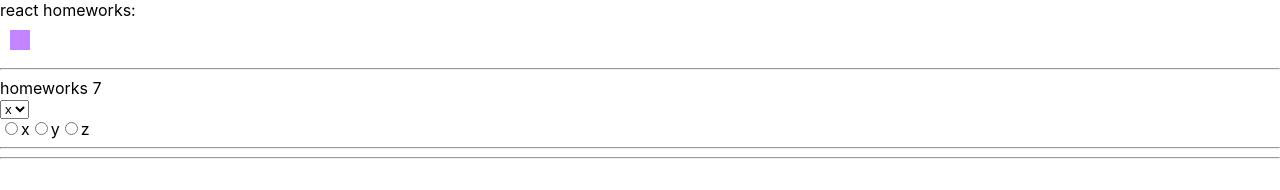
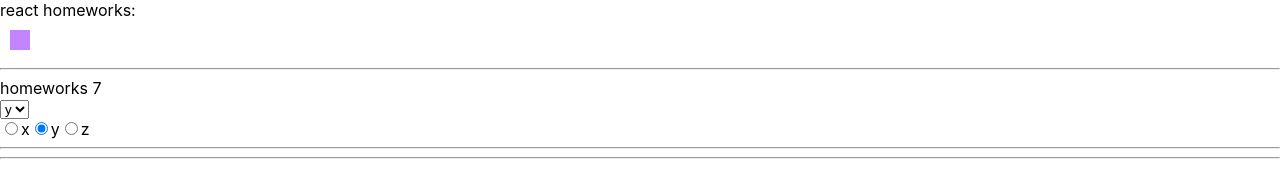
Before and after one commit to Lapa17/homeworks-lapa, a React (Create React App) app: page /#/junior in a window 1280 px wide. Shown: the top 190 px of the page. Built offline with nearby package versions, Linux system fonts and the light colour scheme.

Commit message:
HW7 func is done

```diff
--- a/src/p2-homeworks/h7/common/c5-SuperSelect/SuperSelect.tsx
+++ b/src/p2-homeworks/h7/common/c5-SuperSelect/SuperSelect.tsx
@@ -14,14 +14,14 @@ const SuperSelect: React.FC<SuperSelectPropsType> = (
         ...restProps
     }
 ) => {
-    const mappedOptions: JSX.Element[] = options ? options.map(m => {
-        return <option value={restProps.value}>{m}</option>
+    const mappedOptions: JSX.Element[] = options ? options.map((m,i) => {
+        return <option value={m} key={m + '-' + i}>{m}</option>
     })
         : []; // map options with key
 
     const onChangeCallback = (e: ChangeEvent<HTMLSelectElement>) => {
-        // onChange()
-        onChangeOption(e.currentTarget.value)
+        onChange && onChange(e)
+        onChangeOption && onChangeOption(e.currentTarget.value)
     }
 
     return (
--- a/src/p2-homeworks/h7/common/c6-SuperRadio/SuperRadio.tsx
+++ b/src/p2-homeworks/h7/common/c6-SuperRadio/SuperRadio.tsx
@@ -16,8 +16,8 @@ const SuperRadio: React.FC<SuperRadioPropsType> = (
     }
 ) => {
     const onChangeCallback = (e: ChangeEvent<HTMLInputElement>) => {
-        // onChange,
-        onChangeOption(e.currentTarget.value)
+        onChange && onChange(e)
+        onChangeOption && onChangeOption(e.currentTarget.value)
     }
 
 
@@ -26,9 +26,9 @@ const SuperRadio: React.FC<SuperRadioPropsType> = (
             <input
                 type={'radio'}
                 name={name}
-                // checked={}
-                value={value}
-                onChange={onChange}
+                checked={o === value ? true : false}
+                value={o}
+                onChange={onChangeCallback}
             />
             {o}
         </label>
```
